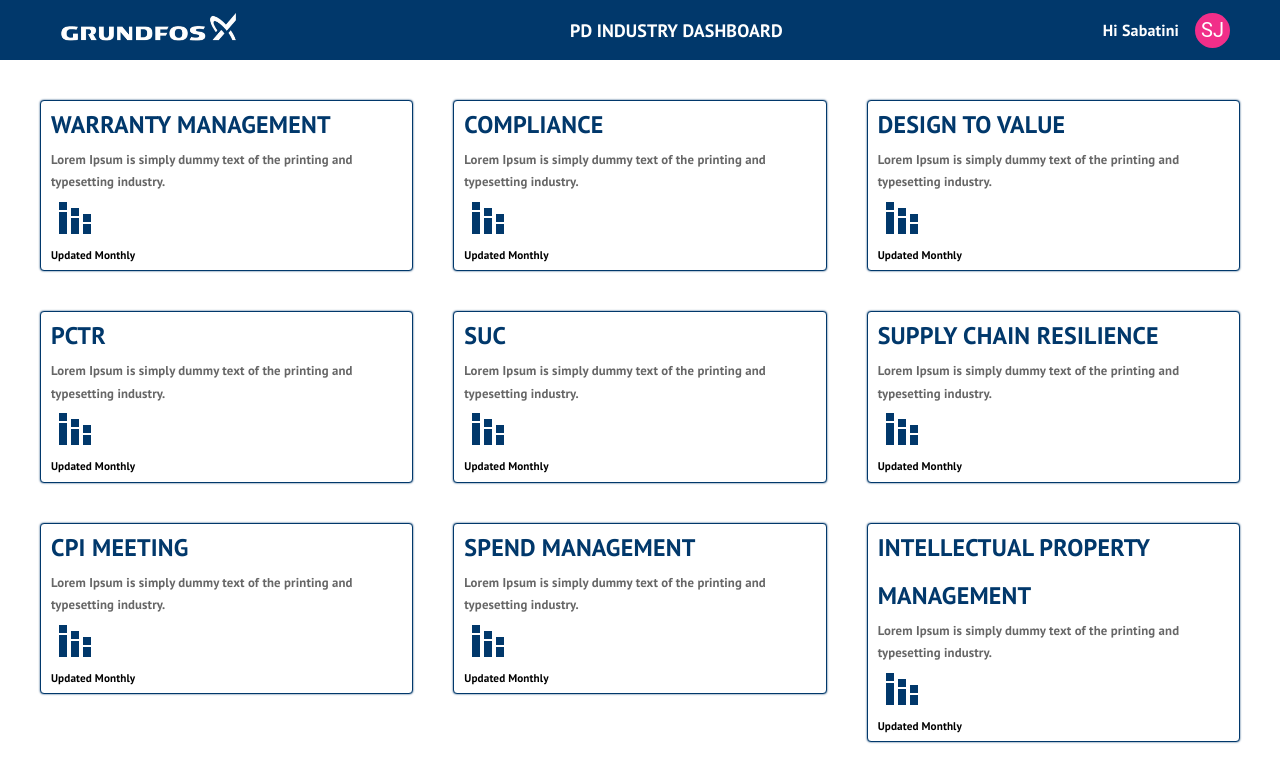
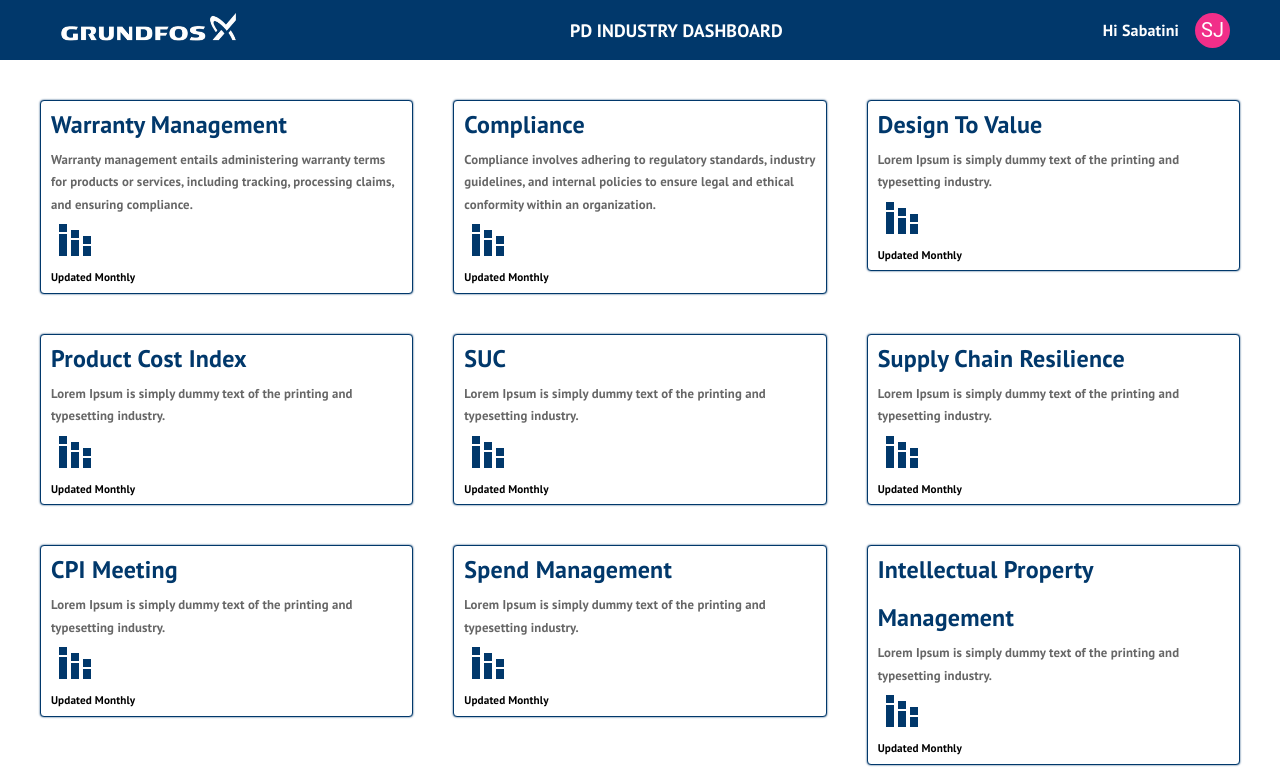
Before and after one commit to Aexki/business-dashboard, a React (Create React App) app: page / in a window 1280 px wide. Shown: the top 779 px of the page. Built offline with nearby package versions, Linux system fonts and the light colour scheme.

Commit message:
AWS-01 Added the option of groupLink and updated the data.

```diff
--- a/src/Pages/DetailsComponent.tsx
+++ b/src/Pages/DetailsComponent.tsx
@@ -12,7 +12,7 @@ import {
 import React, { useState } from 'react';
 import { Link, useParams } from 'react-router-dom';
 import ExpandMoreIcon from '@mui/icons-material/ExpandMore';
-import NavigateNextIcon from '@mui/icons-material/NavigateNext';
+import SubdirectoryArrowRightIcon from '@mui/icons-material/SubdirectoryArrowRight';
 import { CategoryType, kpiData } from '../constant';
 
 const DetailsComponent = () => {
@@ -25,6 +25,68 @@ const DetailsComponent = () => {
     (panel: string) => (event: React.SyntheticEvent, isExpanded: boolean) => {
       setExpanded(isExpanded ? panel : false);
     };
+
+  const generateSummary = (categoryDataType: string, category: any) => {
+    switch (categoryDataType) {
+      case CategoryType.Link:
+        return (
+          <Box key={category.categoryName}>
+            <Typography sx={{ fontWeight: 700, color: 'black' }}>
+              {category.categoryName}
+            </Typography>
+            <ListItem key={category.categoryName}>
+              <ListItemIcon>
+                <SubdirectoryArrowRightIcon />
+              </ListItemIcon>
+              <Link to={category.link} target="_blank">
+                <Typography sx={{ fontWeight: 700, color: 'black' }}>
+                  {category.categoryName}
+                </Typography>
+              </Link>
+            </ListItem>
+          </Box>
+        );
+      case CategoryType.GroupLink:
+        return (
+          <Box key={category.categoryName}>
+            <Typography sx={{ fontWeight: 700 }}>
+              {category.categoryName}
+            </Typography>
+            {category.data.map((linkData: { name: string; link: string }) => {
+              return (
+                <ListItem key={linkData.name}>
+                  <ListItemIcon>
+                    <SubdirectoryArrowRightIcon />
+                  </ListItemIcon>
+                  <Link to={linkData.link} target="_blank">
+                    <ListItemText
+                      primary={linkData.name}
+                      sx={{ color: 'black' }}
+                    />
+                  </Link>
+                </ListItem>
+              );
+            })}
+          </Box>
+        );
+      case CategoryType.Dashboard:
+        return (
+          <ListItem key={category.categoryName}>
+            <ListItemIcon>
+              <SubdirectoryArrowRightIcon />
+            </ListItemIcon>
+            <Link to={`/${params.kpiId}/dosing`} target="_blank">
+              <ListItemText
+                primary={category.categoryName}
+                sx={{ color: 'black' }}
+              />
+            </Link>
+          </ListItem>
+        );
+      default:
+        return <div>No Data</div>;
+    }
+  };
 
   return data ? (
     <Box sx={{ p: 8 }}>
@@ -69,31 +131,7 @@ const DetailsComponent = () => {
             <AccordionDetails>
               <List dense={true}>
                 {kpi.subCategory.map((category: any) => {
-                  return category.type === CategoryType.Link ? (
-                    <ListItem>
-                      <ListItemIcon>
-                        <NavigateNextIcon />
-                      </ListItemIcon>
-                      <Link to={category.link} target="_blank">
-                        <ListItemText
-                          primary={category.categoryName}
-                          sx={{ color: 'black' }}
-                        />
-                      </Link>
-                    </ListItem>
-                  ) : (
-                    <ListItem>
-                      <ListItemIcon>
-                        <NavigateNextIcon />
-                      </ListItemIcon>
-                      <Link to={`/${params.kpiId}/dosing`} target="_blank">
-                        <ListItemText
-                          primary={category.categoryName}
-                          sx={{ color: 'black' }}
-                        />
-                      </Link>
-                    </ListItem>
-                  );
+                  return generateSummary(category.type, category);
                 })}
               </List>
             </AccordionDetails>
--- a/src/Pages/ScorecardComponent.tsx
+++ b/src/Pages/ScorecardComponent.tsx
@@ -5,13 +5,15 @@ import { Link } from 'react-router-dom';
 import { scorecardList } from '../constant';
 
 const ScorecardComponent = () => {
-  const Scorecard = (scorecardData: {
-    kpiId: string;
-    kpiName: string;
-    description: string;
-  }) => {
   return (
-      <Link to={`/${scorecardData.kpiId}`} style={{ textDecoration: 'none' }}>
+    <Grid container spacing={5} sx={{ p: 5 }}>
+      {scorecardList.map((scorecardData, index) => {
+        return (
+          <Grid item sm={12} md={6} lg={4} xl={3} key={index}>
+            <Link
+              to={`/${scorecardData.kpiId}`}
+              style={{ textDecoration: 'none' }}
+            >
               <Card className="scorecardContainer">
                 <CardContent>
                   <Typography
@@ -21,6 +23,7 @@ const ScorecardComponent = () => {
                       lineHeight: '2',
                       color: '#01386B',
                       fontWeight: 700,
+                      textTransform: 'capitalize',
                     }}
                   >
                     {scorecardData.kpiName}
@@ -34,7 +37,9 @@ const ScorecardComponent = () => {
                     {scorecardData.description}
                   </Typography>
                   {/* <Box sx={{ display: 'flex', justifyContent: 'space-between' }}> */}
-            <StackedBarChartIcon sx={{ color: '#01386B', fontSize: '3rem' }} />
+                  <StackedBarChartIcon
+                    sx={{ color: '#01386B', fontSize: '3rem' }}
+                  />
                   <Typography
                     variant="subtitle1"
                     component="div"
@@ -49,15 +54,6 @@ const ScorecardComponent = () => {
                 </CardContent>
               </Card>
             </Link>
-    );
-  };
-
-  return (
-    <Grid container spacing={5} sx={{ p: 5 }}>
-      {scorecardList.map((scorecardData, index) => {
-        return (
-          <Grid item sm={12} md={6} lg={4} xl={3} key={index}>
-            {Scorecard(scorecardData)}
           </Grid>
         );
       })}
--- a/src/constant.ts
+++ b/src/constant.ts
@@ -1,5 +1,6 @@
 export enum CategoryType {
   Link = 'Link',
+  GroupLink = 'GroupLink',
   Dashboard = 'Dashboard',
 }
 
@@ -12,25 +13,25 @@ export enum IndicatorType {
 export const scorecardList = [
   {
     kpiId: 'warranty',
-    kpiName: 'WARRANTY MANAGEMENT',
+    kpiName: 'Warranty Management',
+    description:
+      'Warranty management entails administering warranty terms for products or services, including tracking, processing claims, and ensuring compliance.',
+  },
+  {
+    kpiId: 'compliance',
+    kpiName: 'Compliance',
+    description:
+      'Compliance involves adhering to regulatory standards, industry guidelines, and internal policies to ensure legal and ethical conformity within an organization.',
+  },
+  {
+    kpiId: 'design_to_value',
+    kpiName: 'Design To Value',
     description:
       'Lorem Ipsum is simply dummy text of the printing and typesetting industry.',
   },
   {
-    kpiId: 'compliance',
-    kpiName: 'COMPLIANCE',
-    description:
-      'Lorem Ipsum is simply dummy text of the printing and typesetting industry.',
-  },
-  {
-    kpiId: 'design_to_value',
-    kpiName: 'DESIGN TO VALUE',
-    description:
-      'Lorem Ipsum is simply dummy text of the printing and typesetting industry.',
-  },
-  {
-    kpiId: 'pctr',
-    kpiName: 'PCTR',
+    kpiId: 'pci',
+    kpiName: 'Product Cost Index',
     description:
       'Lorem Ipsum is simply dummy text of the printing and typesetting industry.',
   },
@@ -42,49 +43,49 @@ export const scorecardList = [
   },
   {
     kpiId: 'supply_chain_resilience',
-    kpiName: 'SUPPLY CHAIN RESILIENCE',
+    kpiName: 'Supply Chain Resilience',
     description:
       'Lorem Ipsum is simply dummy text of the printing and typesetting industry.',
   },
   {
     kpiId: 'cpi_meeting',
-    kpiName: 'CPI MEETING',
+    kpiName: 'CPI Meeting',
     description:
       'Lorem Ipsum is simply dummy text of the printing and typesetting industry.',
   },
   {
     kpiId: 'spend_management',
-    kpiName: 'SPEND MANAGEMENT',
+    kpiName: 'Spend Management',
     description:
       'Lorem Ipsum is simply dummy text of the printing and typesetting industry.',
   },
   {
     kpiId: 'intellectual_property_management',
-    kpiName: 'INTELLECTUAL PROPERTY MANAGEMENT',
+    kpiName: 'Intellectual Property Management',
     description:
       'Lorem Ipsum is simply dummy text of the printing and typesetting industry.',
   },
   {
     kpiId: 'competitive_analysis',
-    kpiName: 'COMPETITIVE ANALYSIS',
+    kpiName: 'Competitive Analysis',
     description:
       'Lorem Ipsum is simply dummy text of the printing and typesetting industry.',
   },
   {
     kpiId: 'sales_volumne',
-    kpiName: 'SALES VOLUME',
+    kpiName: 'Sales Volume',
     description:
       'Lorem Ipsum is simply dummy text of the printing and typesetting industry.',
   },
   {
     kpiId: 'sales_revenue',
-    kpiName: 'SALES REVENUE',
+    kpiName: 'Sales Revenue',
     description:
       'Lorem Ipsum is simply dummy text of the printing and typesetting industry.',
   },
   {
     kpiId: 'npss',
-    kpiName: 'NPSS-New Product Share of Sales',
+    kpiName: 'NPSS-New Product Share of Sales',
     description:
       'Lorem Ipsum is simply dummy text of the printing and typesetting industry.',
   },
@@ -198,4 +199,99 @@ export const kpiData: { [index: string]: any } = {
       },
     ],
   },
+  pci: {
+    kpiName: 'Product Cost Index',
+    kpiDescription: `Lorem Ipsum is simply dummy text of the printing and typesetting industry. Lorem Ipsum has been the industry's standard dummy text ever since the 1500s, when an unknown printer took a galley of type and scrambled it to make a type specimen book. It has survived not only five centuries, but also the leap into electronic typesetting, remaining essentially unchanged. It was popularised in the 1960s with the release of Letraset sheets containing Lorem Ipsum passages, and more recently with desktop publishing software like Aldus PageMaker including versions of Lorem Ipsum.`,
+    subKpis: [
+      {
+        subKpiName: 'Dosing & Disinfection',
+        shortDescription:
+          'Short description related to dosing & disinfection...',
+        color: IndicatorType.Positive,
+        subCategory: [
+          {
+            categoryName: 'Dosing',
+            type: CategoryType.GroupLink,
+            data: [
+              {
+                name: 'Digital Dosing',
+                link: 'https://app.powerbi.com/groups/me/apps/daec3be8-3b9b-490f-9bac-6e05c6f07a9b/reports/175ade95-aaa8-49b5-ade0-d78399229326/ReportSection23d6d76fba0763280870?experience=power-bi',
+              },
+              {
+                name: 'Mechanical Dosing',
+                link: 'https://app.powerbi.com/groups/me/apps/daec3be8-3b9b-490f-9bac-6e05c6f07a9b/reports/175ade95-aaa8-49b5-ade0-d78399229326/ReportSection23d6d76fba0763280870?experience=power-bi',
+              },
+            ],
+          },
+          {
+            categoryName: 'Disinfection',
+            type: CategoryType.Link,
+            link: 'https://app.powerbi.com/groups/me/apps/daec3be8-3b9b-490f-9bac-6e05c6f07a9b/reports/175ade95-aaa8-49b5-ade0-d78399229326/ReportSection23d6d76fba0763280870?experience=power-bi',
+          },
+        ],
+      },
+      {
+        subKpiName: 'Multistage',
+        shortDescription: 'Short description related to Multistage...',
+        color: IndicatorType.Positive,
+        subCategory: [
+          {
+            categoryName: 'CR',
+            type: CategoryType.GroupLink,
+            data: [
+              {
+                name: 'Large CR',
+                link: 'https://app.powerbi.com/groups/me/apps/daec3be8-3b9b-490f-9bac-6e05c6f07a9b/reports/175ade95-aaa8-49b5-ade0-d78399229326/ReportSection23d6d76fba0763280870?experience=power-bi',
+              },
+              {
+                name: 'Large CRE',
+                link: 'https://app.powerbi.com/groups/me/apps/daec3be8-3b9b-490f-9bac-6e05c6f07a9b/reports/175ade95-aaa8-49b5-ade0-d78399229326/ReportSection23d6d76fba0763280870?experience=power-bi',
+              },
+              {
+                name: 'Small CR',
+                link: 'https://app.powerbi.com/groups/me/apps/daec3be8-3b9b-490f-9bac-6e05c6f07a9b/reports/175ade95-aaa8-49b5-ade0-d78399229326/ReportSection23d6d76fba0763280870?experience=power-bi',
+              },
+              {
+                name: 'Small CRE',
+                link: 'https://app.powerbi.com/groups/me/apps/daec3be8-3b9b-490f-9bac-6e05c6f07a9b/reports/175ade95-aaa8-49b5-ade0-d78399229326/ReportSection23d6d76fba0763280870?experience=power-bi',
+              },
+            ],
+          },
+          {
+            categoryName: 'CM',
+            type: CategoryType.GroupLink,
+            data: [
+              {
+                name: 'CM',
+                link: 'https://app.powerbi.com/groups/me/apps/daec3be8-3b9b-490f-9bac-6e05c6f07a9b/reports/175ade95-aaa8-49b5-ade0-d78399229326/ReportSection23d6d76fba0763280870?experience=power-bi',
+              },
+              {
+                name: 'CME',
+                link: 'https://app.powerbi.com/groups/me/apps/daec3be8-3b9b-490f-9bac-6e05c6f07a9b/reports/175ade95-aaa8-49b5-ade0-d78399229326/ReportSection23d6d76fba0763280870?experience=power-bi',
+              },
+            ],
+          },
+          {
+            categoryName: 'BM',
+            type: CategoryType.Link,
+            link: 'https://app.powerbi.com/groups/me/apps/daec3be8-3b9b-490f-9bac-6e05c6f07a9b/reports/175ade95-aaa8-49b5-ade0-d78399229326/ReportSection23d6d76fba0763280870?experience=power-bi',
+          },
+          {
+            categoryName: 'MT',
+            type: CategoryType.GroupLink,
+            data: [
+              {
+                name: 'MT',
+                link: 'https://app.powerbi.com/groups/me/apps/daec3be8-3b9b-490f-9bac-6e05c6f07a9b/reports/175ade95-aaa8-49b5-ade0-d78399229326/ReportSection23d6d76fba0763280870?experience=power-bi',
+              },
+              {
+                name: 'MTE',
+                link: 'https://app.powerbi.com/groups/me/apps/daec3be8-3b9b-490f-9bac-6e05c6f07a9b/reports/175ade95-aaa8-49b5-ade0-d78399229326/ReportSection23d6d76fba0763280870?experience=power-bi',
+              },
+            ],
+          },
+        ],
+      },
+    ],
+  },
 };
```
Lines whose indentation alone changed are shown as unchanged.
